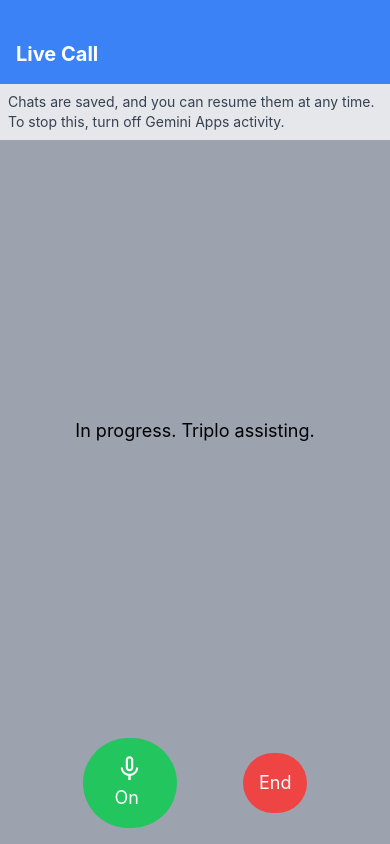
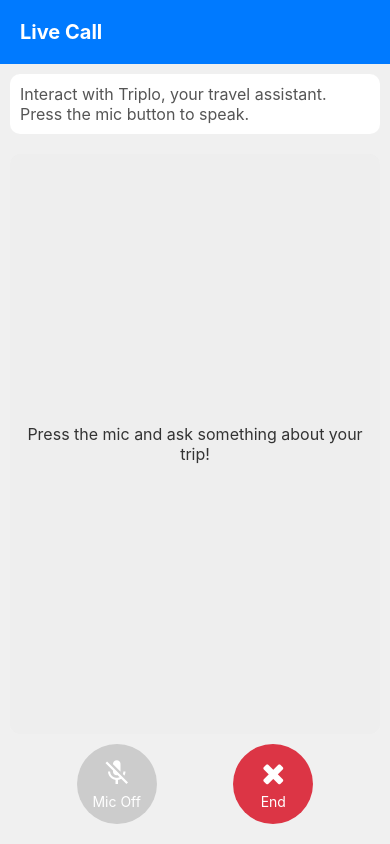
Before and after one commit to tech-skil/tech-skil-Smart-tour-app-with-integrated-chat-bot-using-react-native, a React Native app in the folder frontend/: screen /LiveCall in a window 390 px wide. Built offline with nearby package versions, Linux system fonts and the light colour scheme.

Commit message:
tried to runn gemini on ai voice assistent

```diff
--- a/frontend/App.js
+++ b/frontend/App.js
@@ -5,7 +5,7 @@ import LoginScreen from "./src/auth/login/LoginScreen";
 import RegisterScreen from "./src/auth/signup/RegisterScreen";
 import { AppNavigator } from "./src/Navigation/AppNavigator";
 import Profile from "./src/components/Profile";
-import { LiveCallScreen } from "./src/screens/LiveCallScreen";
+import LiveCallScreen from "./src/screens/LiveCallScreen";
 
 const Stack = createStackNavigator();
 
--- a/frontend/package.json
+++ b/frontend/package.json
@@ -10,6 +10,7 @@
   },
   "dependencies": {
     "@expo/webpack-config": "^18.0.1",
+    "@google/generative-ai": "^0.21.0",
     "@react-native-async-storage/async-storage": "1.17.11",
     "@react-native-voice/voice": "^3.2.4",
     "@react-navigation/bottom-tabs": "^7.0.4",
--- a/frontend/src/screens/LiveCallScreen.js
+++ b/frontend/src/screens/LiveCallScreen.js
@@ -1,81 +1,148 @@
-// components/LiveCallScreen.js
 import React, { useState } from "react";
-import { View, Text, TouchableOpacity, SafeAreaView } from "react-native";
-import { useNavigation } from "@react-navigation/native"; // Import for navigation
-import Fuse from "react-native-vector-icons/MaterialCommunityIcons"; // Icon library
-// import "../ExternalApi/GeminiVoice"
-export const LiveCallScreen = () => {
-  const [isMicOn, setIsMicOn] = useState(true); // State for microphone toggle
-  const [isHold, setIsHold] = useState(false); // State for hold (triggered when mic is off)
-  const navigation = useNavigation(); // Navigation hook
+import {
+  View,
+  Text,
+  TouchableOpacity,
+  SafeAreaView,
+  ActivityIndicator,
+  Alert,
+} from "react-native";
+import GeminiVoice from "../ExternalApi/GeminiVoice";
+import Fuse from "react-native-vector-icons/MaterialCommunityIcons";
+import Icon from "react-native-vector-icons/FontAwesome";
 
-  // Handle Microphone toggle
-  const handleMicToggle = () => {
-    if (isMicOn) {
-      // Mic is on, toggle to off and set hold
-      setIsMicOn(false);
-      setIsHold(true);
+const LiveCallScreen = ({ navigation }) => {
+  const [isMicOn, setIsMicOn] = useState(false);
+  const [response, setResponse] = useState("");
+  const [isListening, setIsListening] = useState(false);
+  const [isLoading, setIsLoading] = useState(false);
+
+  const handleEndCall = () => navigation.goBack();
+
+  const handleMicToggle = async () => {
+    if (isListening) {
+      try {
+        setIsLoading(true);
+        const userInput = await GeminiVoice.stopRecognition();
+
+        if (userInput) {
+          const assistantResponse = await GeminiVoice.sendToGemini(userInput);
+          setResponse(assistantResponse);
+          GeminiVoice.speak(assistantResponse);
+        } else {
+          setResponse("I didn't catch that. Please try again.");
+        }
+      } catch (error) {
+        Alert.alert("Error", "An error occurred while processing your input.");
+        console.error(error);
+      } finally {
+        setIsLoading(false);
+        setIsListening(false);
+      }
     } else {
-      // Mic is off, toggle to on and remove hold
-      setIsMicOn(true);
-      setIsHold(false);
+      try {
+        await GeminiVoice.startRecognition();
+        setResponse("Listening...");
+        setIsListening(true);
+      } catch (error) {
+        Alert.alert("Error", "Failed to start voice recognition.");
+        console.error(error);
+      }
     }
-  };
-
-  // Handle End Call navigation
-  const handleEndCall = () => {
-    navigation.goBack(); // Navigate back
+    setIsMicOn(!isMicOn);
   };
 
   return (
-    <SafeAreaView className="flex-1 bg-gray-400">
-      {/* Header */}
-      <View className="bg-blue-500 p-4 pt-10">
-        <Text className="text-white text-xl font-bold">Live Call</Text>
+    <SafeAreaView style={{ flex: 1, backgroundColor: "#f0f0f0" }}>
+      <View style={{ backgroundColor: "#007AFF", padding: 20 }}>
+        <Text style={{ color: "white", fontSize: 20, fontWeight: "bold" }}>
+          Live Call
+        </Text>
       </View>
 
-      {/* Notification Bar */}
-      <View className="bg-gray-200 p-2">
-        <Text className="text-gray-700 text-sm">
-          Chats are saved, and you can resume them at any time. To stop this,
-          turn off Gemini Apps activity.
+      <View
+        style={{
+          padding: 10,
+          backgroundColor: "#fff",
+          margin: 10,
+          borderRadius: 10,
+        }}
+      >
+        <Text style={{ color: "#555", fontSize: 16 }}>
+          Interact with Triplo, your travel assistant. Press the mic button to
+          speak.
         </Text>
       </View>
-      {/* Call Controls */}
-      <View className="flex-1 justify-center items-center">
-        <View className="bg-gray-400 w-2/3 h-1/4 rounded-lg flex items-center justify-center">
-          <Text className="text-black text-lg">
-            {isHold
-              ? "On hold. Chat with Triplo."
-              : "In progress. Triplo assisting."}
+
+      <View
+        style={{
+          flex: 1,
+          justifyContent: "center",
+          alignItems: "center",
+          backgroundColor: "#eee",
+          margin: 10,
+          borderRadius: 10,
+          padding: 15,
+        }}
+      >
+        {isLoading ? (
+          <ActivityIndicator size="large" color="#007AFF" />
+        ) : (
+          <Text style={{ fontSize: 16, color: "#333", textAlign: "center" }}>
+            {response || "Press the mic and ask something about your trip!"}
           </Text>
-        </View>
+        )}
       </View>
 
-      {/* Buttons */}
-      <View className="flex-row justify-evenly items-center p-4">
-        {/* Mic Toggle */}
+      <View
+        style={{
+          flexDirection: "row",
+          justifyContent: "space-evenly",
+          marginBottom: 20,
+        }}
+      >
         <TouchableOpacity
           onPress={handleMicToggle}
-          className={`p-4 px-8 rounded-full ${
-            isMicOn ? "bg-green-500" : "bg-gray-500"
-          }`}
+          style={{
+            backgroundColor: isMicOn ? "#28a745" : "#ccc",
+            padding: 15,
+            borderRadius: 50,
+            justifyContent: "center",
+            alignItems: "center",
+            width: 80,
+            height: 80,
+          }}
         >
           <Fuse
-            name={isMicOn ? "microphone-outline" : "microphone-off-outline"}
+            name={isMicOn ? "microphone-outline" : "microphone-off"}
             size={30}
             color="white"
           />
-          <Text className="text-white text-lg">{isMicOn ? "On" : "Off"}</Text>
+          <Text style={{ color: "white", textAlign: "center", marginTop: 5 }}>
+            {isMicOn ? "Listening" : "Mic Off"}
+          </Text>
         </TouchableOpacity>
-        {/* End Call */}
+
         <TouchableOpacity
           onPress={handleEndCall}
-          className="bg-red-500 p-4 rounded-full"
+          style={{
+            backgroundColor: "#dc3545",
+            padding: 15,
+            borderRadius: 50,
+            justifyContent: "center",
+            alignItems: "center",
+            width: 80,
+            height: 80,
+          }}
         >
-          <Text className="text-white text-lg">End</Text>
+          <Icon name="close" size={30} color="white" />
+          <Text style={{ color: "white", textAlign: "center", marginTop: 5 }}>
+            End
+          </Text>
         </TouchableOpacity>
       </View>
     </SafeAreaView>
   );
 };
+
+export default LiveCallScreen;
```
Also changed, not shown: frontend/src/ExternalApi/GeminiVoice.js (+51 -126 lines), 1 other file (tests, documents, lock files or other folders).
